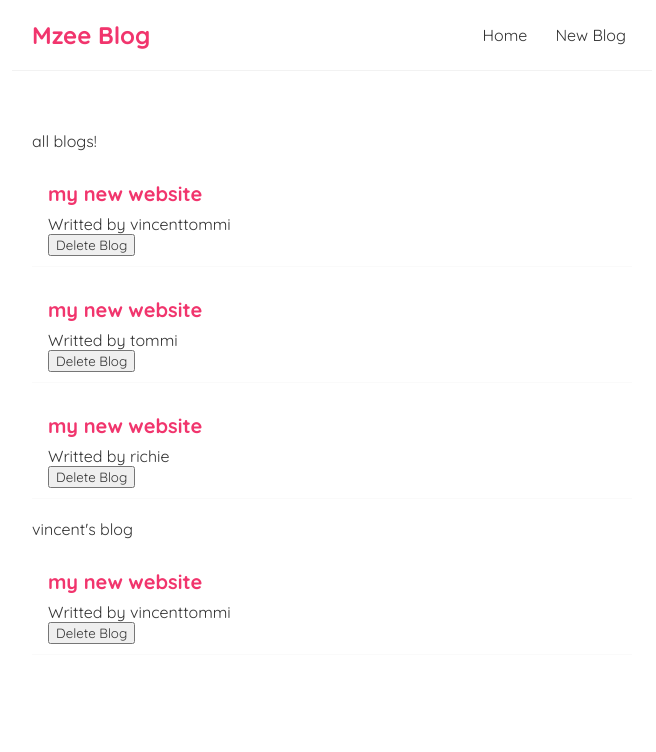
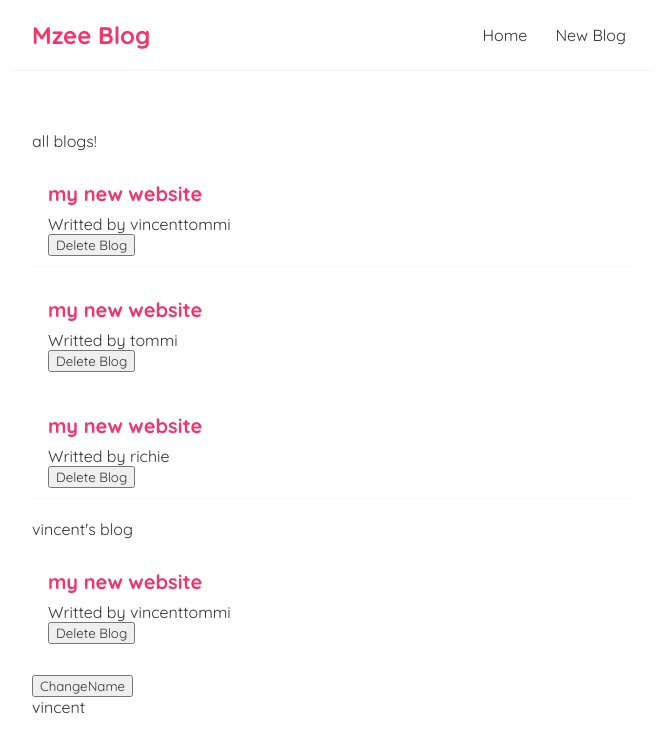
Before and after one commit to vincenttommi/Full-Reat-Tutorial, a React (Create React App) app in the folder blog/: page / in a window 1280 px wide. Shown: the top 752 px of the page, without its empty margins (308-964 px from the left). Built offline with nearby package versions, Linux system fonts and the light colour scheme.

Commit message:
useEffect dependancies

```diff
--- a/blog/src/components/Home.js
+++ b/blog/src/components/Home.js
@@ -22,17 +22,22 @@ const newBlogs = blogs.filter(blog => blog.id !== id);
 
  setBlogs(newBlogs);
 //  setting  new values of array filtered from that array blog
+ }
 
- }
+ const [name, SetName] = useState("vincent");
+//
+
 
 
  useEffect(() => {
+   console.log("use effect run");
+   console.log(name);
 
-   console.log(blogs);
 
- });
+ }, [name]);
+//  [] dependancy array only enures the function runs once
+// for every render when clicked
 
-//this function runs for every render
 
 return (
     <div className="Home">
@@ -41,6 +46,11 @@ return (
    {/* filter method fires a callback function in each  element in the array  */}
     {/* blogs and title are components */}
     {/* rendering our component */}
+
+    <button onClick={() => SetName("tommi")}>ChangeName</button>
+    {/* an OnClick function that  has anoymous function that use
+    SetName function to invoke an argument in useState method to change its initail value */}
+    <p>{ name }</p>
     </div>
   );
 }
```
